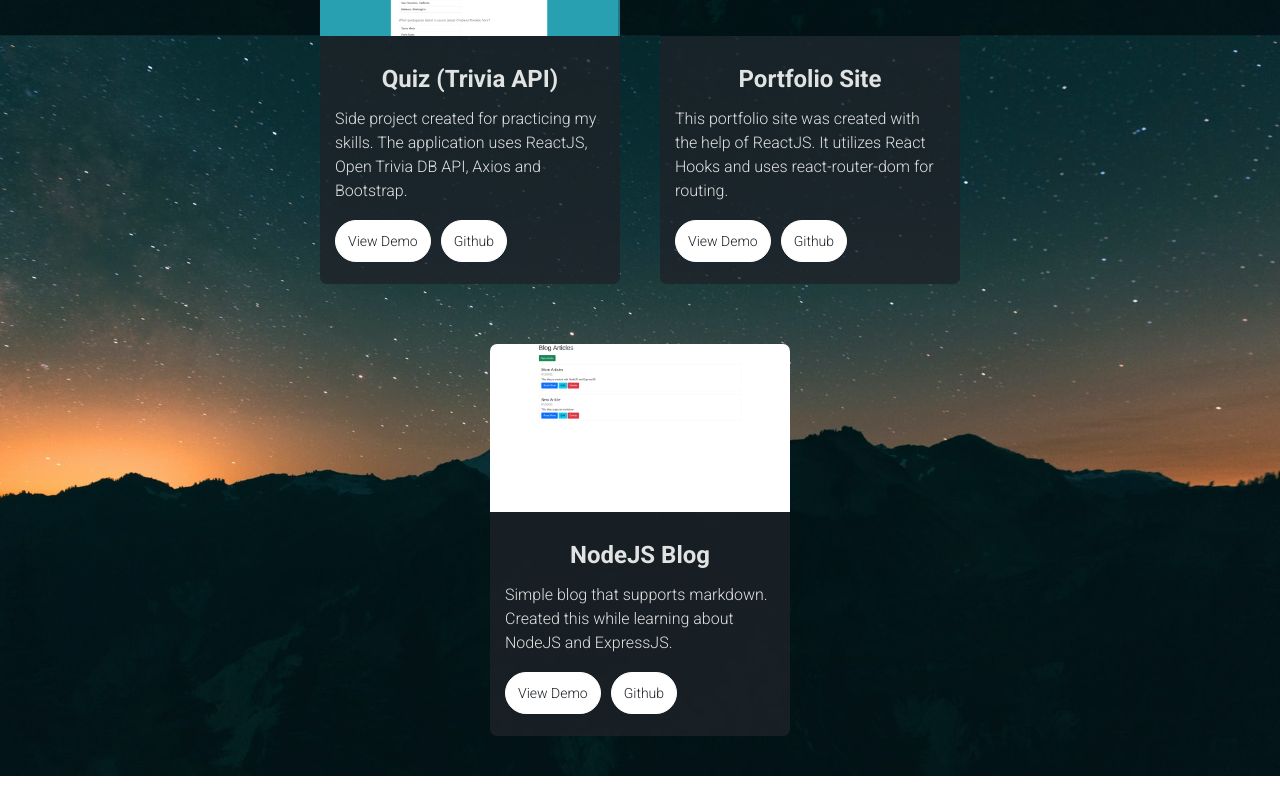
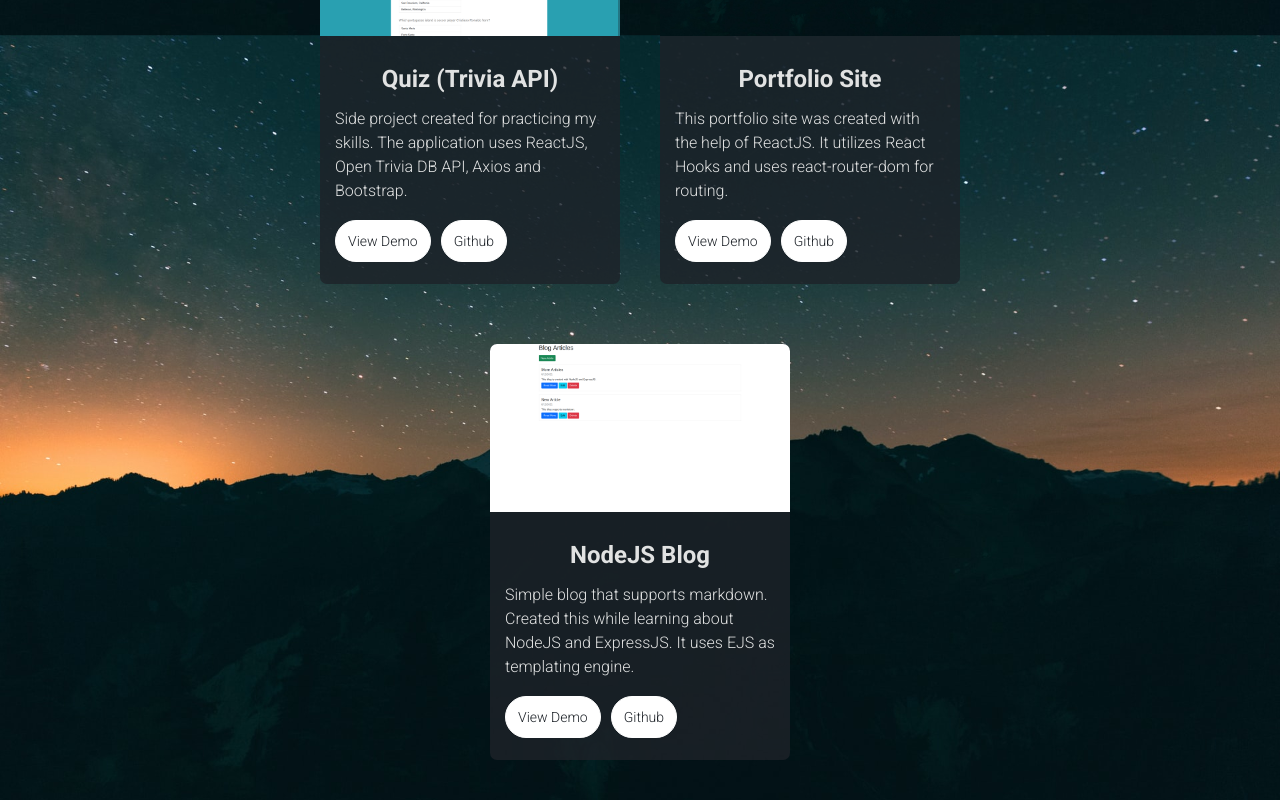
Before and after one commit to shiwanshudev/portfolio, a React (Create React App) app: page /works in a window 1280 px wide. Shown: the part 818-1618 px from the top of the page. Before the commit the page ends 1594 px from the top, so only its background shows below. Built offline with nearby package versions, Linux system fonts and the light colour scheme.

Commit message:
updated works

```diff
--- a/src/components/Works.js
+++ b/src/components/Works.js
@@ -44,7 +44,7 @@ const projectsArr = [
   {
     title: "NodeJS Blog",
     img: Img5,
-    desc: "Simple blog that supports markdown. Created this while learning about NodeJS and ExpressJS.",
+    desc: "Simple blog that supports markdown. Created this while learning about NodeJS and ExpressJS. It uses EJS as templating engine.",
     link: "https://node-markdown-blog.herokuapp.com/",
     github: "https://github.com/shiwanshudev/nodejs-markdown-blog"
 
```
